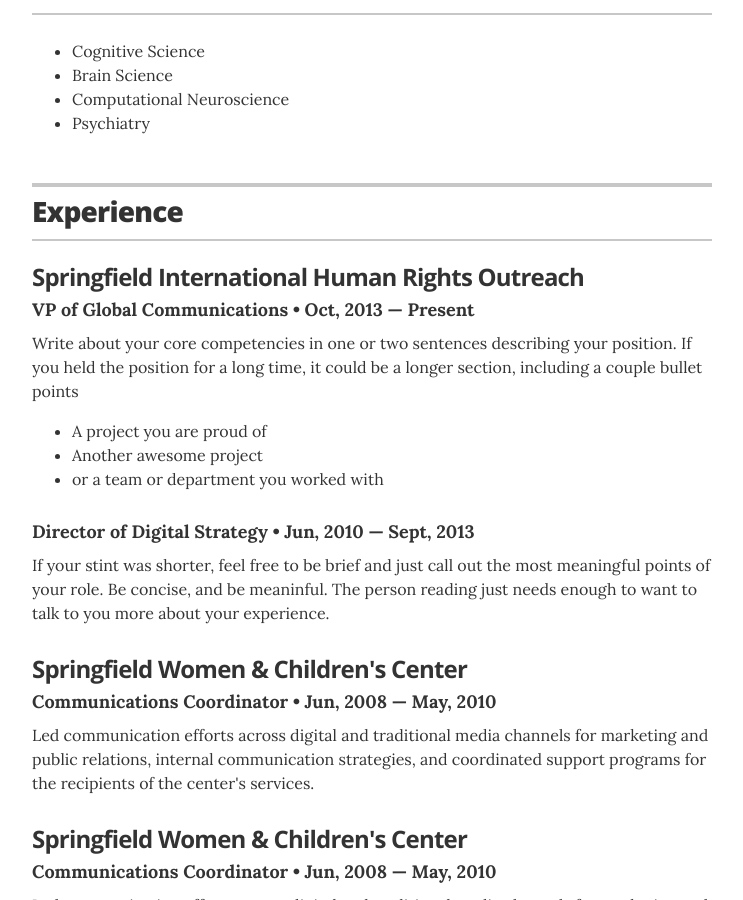
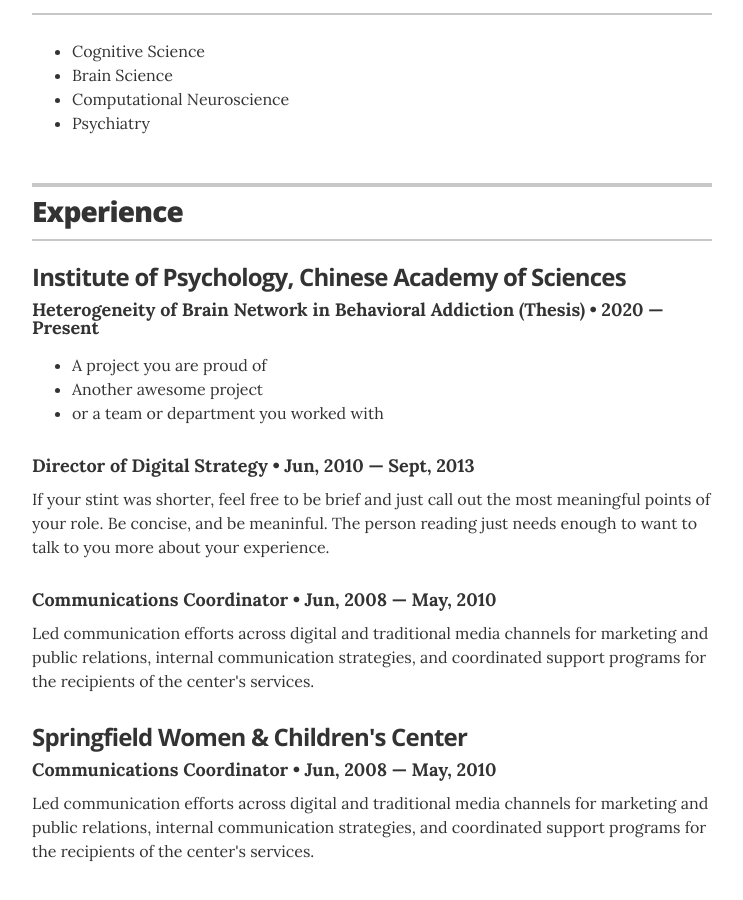
Before and after one commit to PsychYan/PsychYan.github.io, a Jekyll site: the page built from index.html, in a window 1280 px wide and 900 px high, scrolled down 943 px. Shown: the whole window, without its empty margins (268-1011 px from the left). Built offline with Jekyll 4.4.1, drawn with Linux system fonts in a browser that asks for light colours.

Commit message:
Update experience.yml

```diff
--- a/_data/experience.yml
+++ b/_data/experience.yml
@@ -1,9 +1,9 @@
 # Jobs
 # VP of Global Communications
-- company: Springfield International Human Rights Outreach
-  position: VP of Global Communications
-  duration: Oct, 2013 &mdash; Present
-  summary: Write about your core competencies in one or two sentences describing your position. If you held the position for a long time, it could be a longer section, including a couple bullet points	<ul class="resume-item-list"><li>A project you are proud of</li><li>Another awesome project</li><li>or a team or department you worked with</li></ul>
+- company: Institute of Psychology, Chinese Academy of Sciences
+  position: Heterogeneity of Brain Network in Behavioral Addiction (Thesis)
+  duration: 2020 &mdash; Present
+  summary: <ul class="resume-item-list"><li>A project you are proud of</li><li>Another awesome project</li><li>or a team or department you worked with</li></ul>
 
 # Director of Digital Stratgy
 - position: Director of Digital Strategy
@@ -12,8 +12,7 @@
 
 
 # Communications Coordinator
-- company: Springfield Women & Children's Center
-  position: Communications Coordinator
+- position: Communications Coordinator
   duration:   Jun, 2008  &mdash; May, 2010
   summary: Led communication efforts across digital and traditional media channels for marketing and public relations, internal communication strategies, and coordinated support programs for the recipients of the center's services.
 
```
